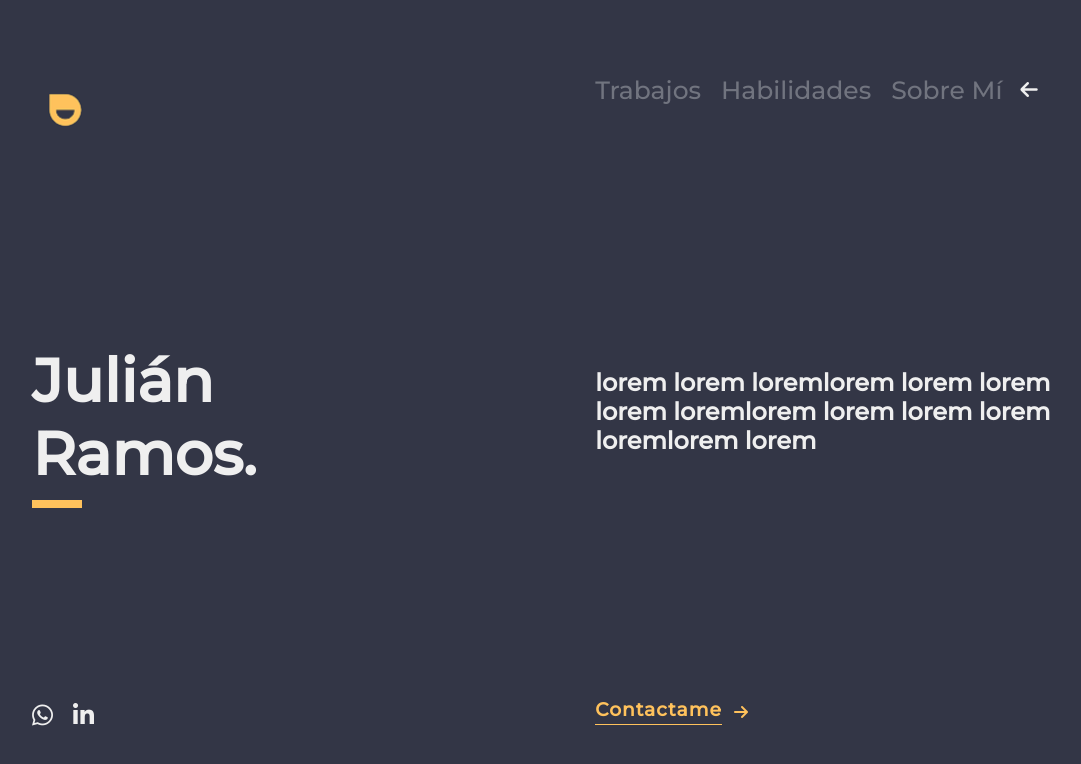
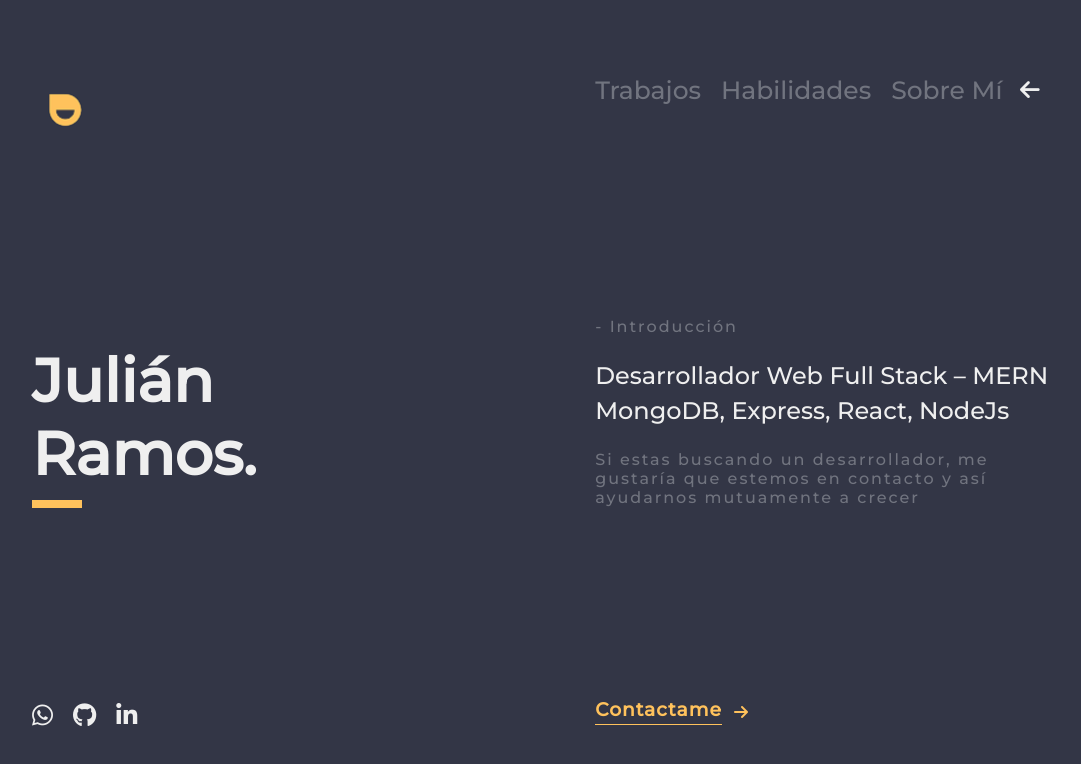
Before and after one commit to julianramos42/portfolio, a React (Create React App) app: page / in a window 1280 px wide. Shown: the top 764 px of the page, without its empty margins (96-1177 px from the left). Built offline with nearby package versions, Linux system fonts and the light colour scheme.

Commit message:
estructura hero terminada

```diff
--- a/src/App.css
+++ b/src/App.css
@@ -4,3 +4,15 @@
     padding: 0;
     font-family: 'Montserrat', sans-serif;
 }
+
+::-webkit-scrollbar {
+    width: 5px;
+}
+
+::-webkit-scrollbar-track{
+    background-color: rgb(40, 40, 50);
+}
+
+::-webkit-scrollbar-thumb {
+    background: rgba(255, 194, 92, 0.8);
+  }
--- a/src/pages/Home/Home.css
+++ b/src/pages/Home/Home.css
@@ -77,10 +77,17 @@ i{
     text-decoration: none;
     color: rgb(113, 116 , 127);
     font-size: 25px;
+    transition: .4s;
+}
+
+.home .techInfo .anchors a:hover{
+    color: #efefef;
+    transform: translateY(-5px);
 }
 
 .home .techInfo .anchors i{
     margin-top: 7px;
+    font-size: 18px;
 }
 
 .home .techInfo .anchors .active{
@@ -93,8 +100,28 @@ i{
     border-radius: 50%;
 }
 
-.home .techInfo .techDescription{
+.home .techInfo .techText{
+    display: flex;
+    flex-direction: column;
+    justify-content: center;
+    gap: 25px;
+}
+
+.home .techInfo .techText>p{
+    color: rgb(113, 116 , 127);
+    font-size: 16px;
+    letter-spacing: 2px;
+}
+
+.home .techInfo .techText>div{
+    display: flex;
+    flex-direction: column;
+    gap: 6px;
+}
+
+.home .techInfo .techText>div .techDescription{
     color: #efefef;
+    font-weight: 500;
 }
 
 .home .techInfo .contactMe{
--- a/src/pages/Home/Home.jsx
+++ b/src/pages/Home/Home.jsx
@@ -4,11 +4,12 @@ import logo from '../../images/logo.png'
 import { Link as Anchor } from 'react-router-dom'
 import { useState } from 'react'
 
-export default function Home() {
+export default function Home({setselectedAnchor}) {
     let [anchorActive, setAnchorActive] = useState('')
 
     function changeActive(e) {
         setAnchorActive(e.target.id)
+        setselectedAnchor(e.target.id)
     }
 
     return (
@@ -21,27 +22,35 @@ export default function Home() {
                     <div className='barrita'></div>
                 </section>
                 <nav className='redes'>
-                    <Anchor to={''}><i className="fa-brands fa-whatsapp fa-xl"></i></Anchor>
-                    <Anchor to={''}><i className="fa-brands fa-linkedin-in fa-xl"></i></Anchor>
+                    <Anchor to={'https://api.whatsapp.com/send/?text=Hola Julian, me gustaria que tengamos una reunion.&phone=541150234561'} target='_blank'><i className="fa-brands fa-whatsapp fa-xl"></i></Anchor>
+                    <Anchor to={'https://github.com/julianramos42'} target='_blank'><i className="fa-brands fa-github fa-xl"></i></Anchor>
+                    <Anchor to={'https://www.linkedin.com/in/julian-ramos42/'} target='_blank'><i className="fa-brands fa-linkedin-in fa-xl"></i></Anchor>
                 </nav>
             </div>
             <div className='techInfo'>
                 <nav className='anchors'>
                     <div>
                         <Anchor className={anchorActive === 'trabajos' && 'active'} id='trabajos' onClick={changeActive}>Trabajos</Anchor>
-                        <div className={anchorActive === 'trabajos' ? 'puntito' : 'none'} id='trabajos'></div>
+                        <div className={anchorActive === 'trabajos' ? 'puntito' : 'none'}></div>
                     </div>
                     <div>
                         <Anchor className={anchorActive === 'habilidades' && 'active'} id='habilidades' onClick={changeActive}>Habilidades</Anchor>
-                        <div className={anchorActive === 'habilidades' ? 'puntito' : 'none'} id='trabajos'></div>
+                        <div className={anchorActive === 'habilidades' ? 'puntito' : 'none'}></div>
                     </div>
                     <div>
                         <Anchor className={anchorActive === 'about' && 'active'} id='about' onClick={changeActive}>Sobre Mí</Anchor>
-                        <div className={anchorActive === 'about' ? 'puntito' : 'none'} id='trabajos'></div>
+                        <div className={anchorActive === 'about' ? 'puntito' : 'none'}></div>
                     </div>
                     <div><i className={anchorActive === '' ? 'fa-solid fa-arrow-left fa-beat' : 'none'}></i></div>
                 </nav>
-                <h2 className='techDescription'>lorem lorem loremlorem lorem lorem lorem loremlorem lorem lorem lorem loremlorem lorem</h2>
+                <div className='techText'>
+                    <p>- Introducción</p>
+                    <div>
+                        <h2 className='techDescription'>Desarrollador Web Full Stack – MERN</h2>
+                        <h2 className='techDescription'>MongoDB, Express, React, NodeJs</h2>
+                    </div>
+                    <p>Si estas buscando un desarrollador, me gustaría que estemos en contacto y así ayudarnos mutuamente a crecer</p>
+                </div>
                 <div className='contactMe'>
                     <h3>Contactame</h3>
                     <i className="fa-solid fa-arrow-right"></i>
--- a/src/pages/Index/Index.jsx
+++ b/src/pages/Index/Index.jsx
@@ -1,12 +1,15 @@
-import React from 'react'
+import React, { useState } from 'react'
 import './Index.css'
 import { useRef } from 'react'
 import Home from '../Home/Home'
+import Trabajos from '../Trabajos/Trabajos'
 
 export default function Index() {
   let present = useRef()
   let presentTitle = useRef()
   let container = useRef()
+
+  let [selectedAnchor, setselectedAnchor] = useState('')
 
   setTimeout(() => {
     present.current?.classList.toggle('ease')
@@ -20,11 +23,12 @@ export default function Index() {
   return (
     <>
       <div className='present' ref={present}>
-        <h1 className='presentTitle' ref={presentTitle}>Julián Ramos</h1>
+        <h1 className='presentTitle' ref={presentTitle}>Elegi el idioma</h1>
       </div>
 
       <div ref={container}>
-        <Home/>
+        <Home setselectedAnchor={setselectedAnchor}/>
+        { selectedAnchor === 'trabajos' && <Trabajos/> }
       </div>
     </>
   )
--- /dev/null
+++ b/src/pages/Trabajos/Trabajos.css
@@ -0,0 +1,10 @@
+.trabajos{
+    background-color: rgb(37, 39, 52);
+    height: 100vh;
+    padding: 75px 10vw 75px 10vw;
+    display: flex;
+}
+
+.trabajos div{
+    color: #efefef;
+}
--- /dev/null
+++ b/src/pages/Trabajos/Trabajos.jsx
@@ -0,0 +1,10 @@
+import React from 'react'
+import './Trabajos.css'
+
+export default function Trabajos() {
+  return (
+    <div className='trabajos'>
+        <div>asd</div>
+    </div>
+  )
+}
```
